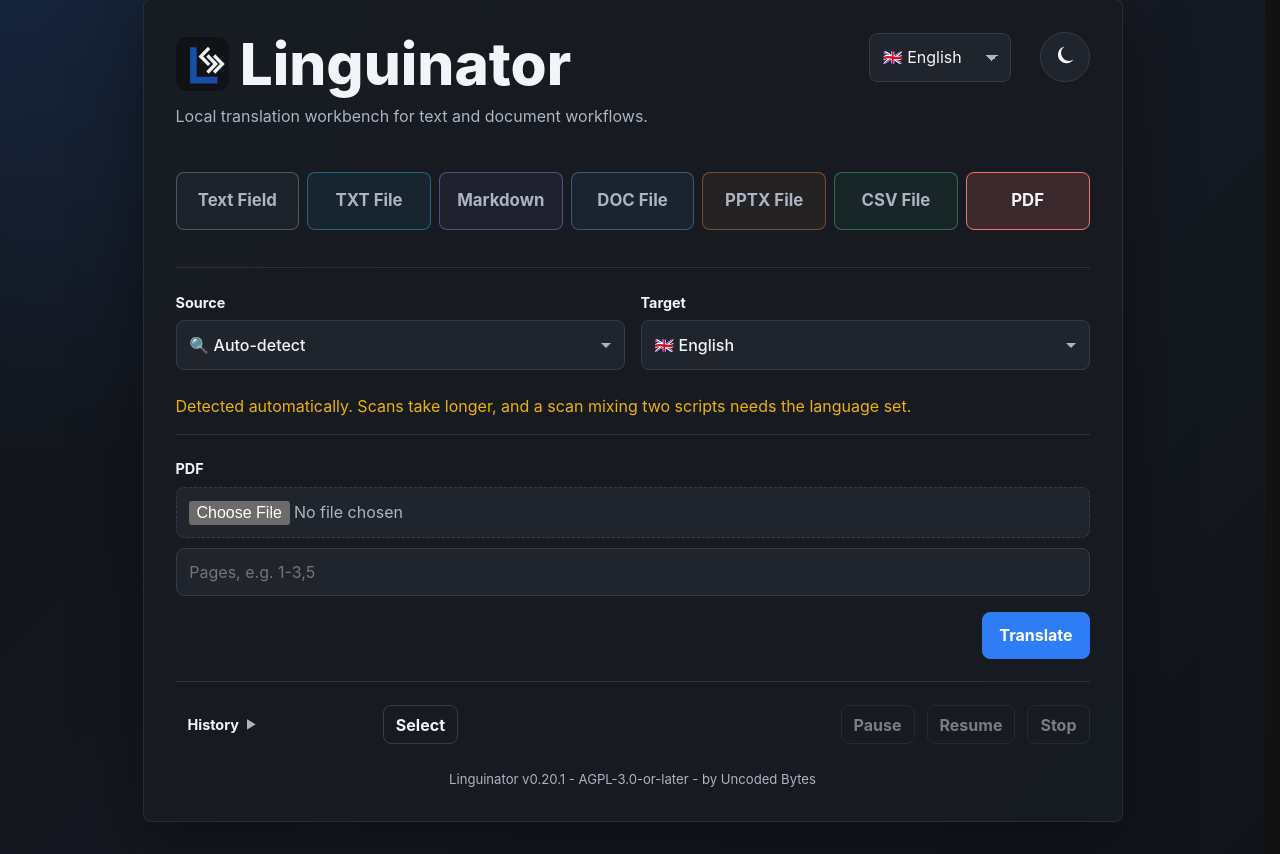
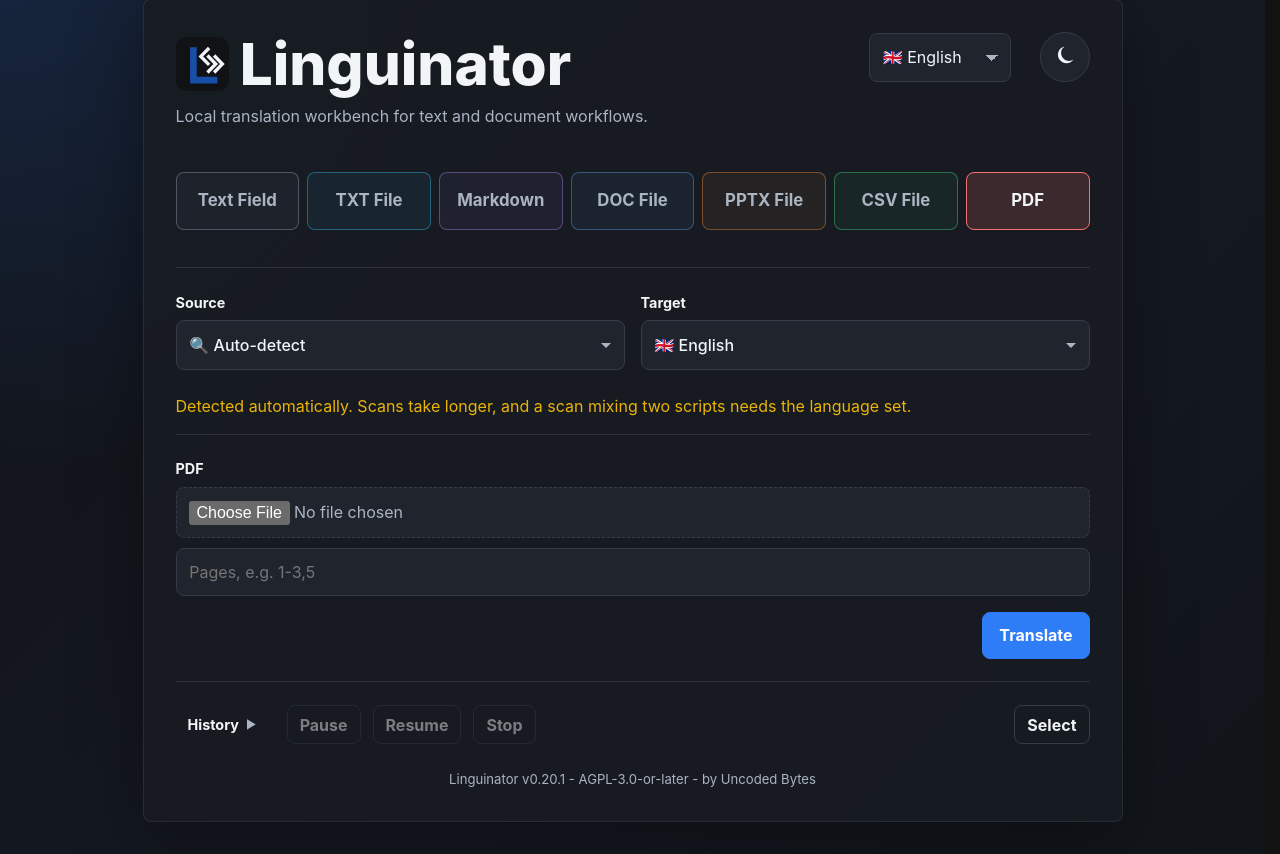
Before and after one commit to Marschux/Linguinator, a FastAPI app: page / in a window 1280 px wide. Shown: the part 33-887 px from the top of the page. Run offline with FastAPI, Linux system fonts and the light colour scheme; data that the repository does not hold is empty; some libraries are stand-ins or nearby versions.

Commit message:
Swap the order of Pause/Resume/Stop and the history select/delete button
Pause/Resume/Stop now come first, Select/Delete last. The auto-margin
that kept the destructive action visually apart from the queue
controls moved from #pauseJob to .reset-history to match.

```diff
--- a/app/static/styles.css
+++ b/app/static/styles.css
@@ -435,14 +435,14 @@
     }
     .actions { display: flex; flex-wrap: wrap; gap: .75rem; margin-top: 1rem; }
     .actions-right { flex: 1; justify-content: flex-end; }
-    /* Reset sits apart on the left of this row, Pause/Resume/Stop pack together on the right -
-       it deletes data, so it does not belong in the same cluster a misclick could land in. */
-    #pauseJob { margin-left: auto; }
     .primary-actions { justify-content: flex-end; }
     .section { margin-top: 1.4rem; }
     .hidden { display: none; }
     .invisible { visibility: hidden; }
-    .reset-history { display: flex; align-items: center; gap: .6rem; }
+    /* Pause/Resume/Stop pack together on the left, Reset sits apart on the right (the auto
+       margin) - it deletes data, so it does not belong in the same cluster a misclick could
+       land in. */
+    .reset-history { display: flex; align-items: center; gap: .6rem; margin-left: auto; }
     .history-select-all {
       display: flex;
       align-items: center;
--- a/app/templates/index.html
+++ b/app/templates/index.html
@@ -102,6 +102,9 @@
           <span id="jobsCollapseIcon" class="history-toggle-icon">&#9660;</span>
         </button>
         <div class="actions actions-right">
+          <button id="pauseJob" class="secondary" disabled title="Pause the entire queue." data-title-key="tipPause">Pause</button>
+          <button id="resumeJob" class="secondary" disabled title="Resume the entire queue." data-title-key="tipResume">Resume</button>
+          <button id="stopJob" class="secondary" disabled title="Cancel the entire queue." data-title-key="tipStop">Stop</button>
           <div class="reset-history">
             <label id="historySelectAllLabel" class="history-select-all invisible">
               <input id="historySelectAll" type="checkbox">
@@ -109,9 +112,6 @@
             </label>
             <button id="resetHistory" class="secondary" type="button" title="Select history entries to delete." data-title-key="tipHistoryReset">Select</button>
           </div>
-          <button id="pauseJob" class="secondary" disabled title="Pause the entire queue." data-title-key="tipPause">Pause</button>
-          <button id="resumeJob" class="secondary" disabled title="Resume the entire queue." data-title-key="tipResume">Resume</button>
-          <button id="stopJob" class="secondary" disabled title="Cancel the entire queue." data-title-key="tipStop">Stop</button>
         </div>
       </div>
       <div id="jobsBody">
```
